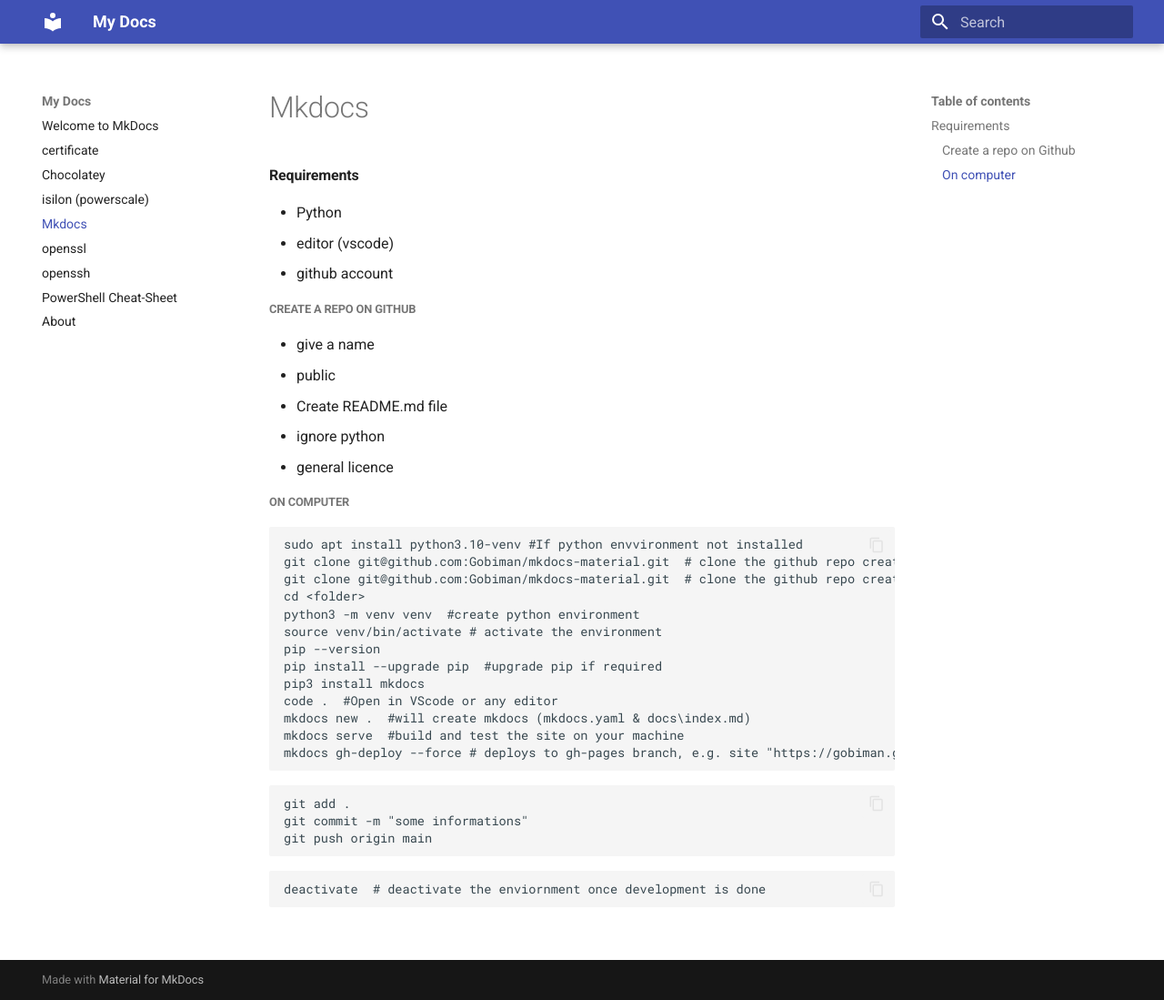
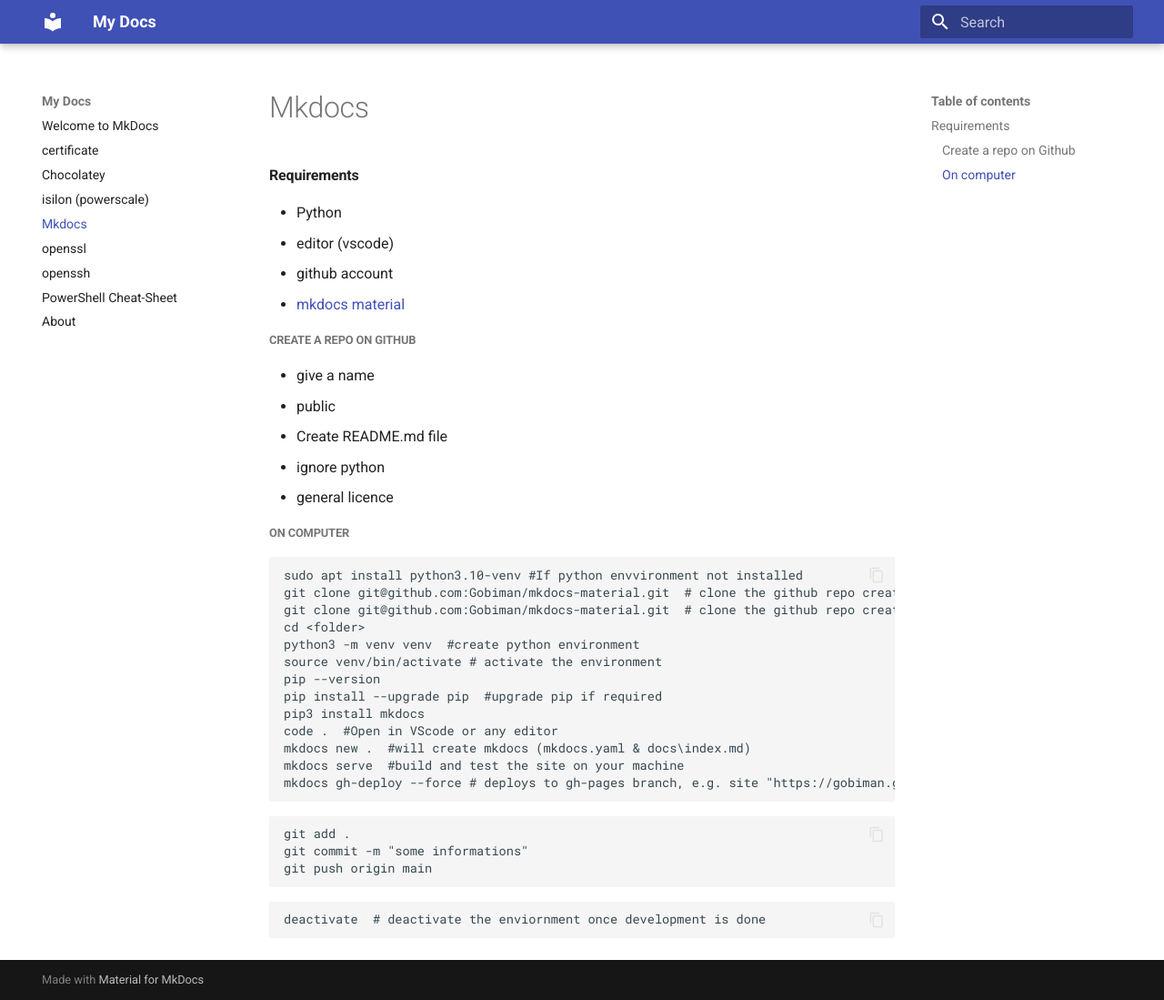
Before and after one commit to Gobiman/code, an MkDocs documentation site: the page built from docs/mkdocs.md, in a window 1280 px wide and 1099 px high. Shown: the whole window at 91% size. Built offline with MkDocs 1.6.1 and Material for MkDocs 9.7.7, drawn with Linux system fonts in a browser that asks for light colours.

Commit message:
add mkdocs material installation site

```diff
--- a/docs/mkdocs.md
+++ b/docs/mkdocs.md
@@ -2,6 +2,7 @@
 * Python
 * editor (vscode)
 * github account
+* [mkdocs material](https://squidfunk.github.io/mkdocs-material/)
 
 ##### Create a repo on Github
  - give a name
```
